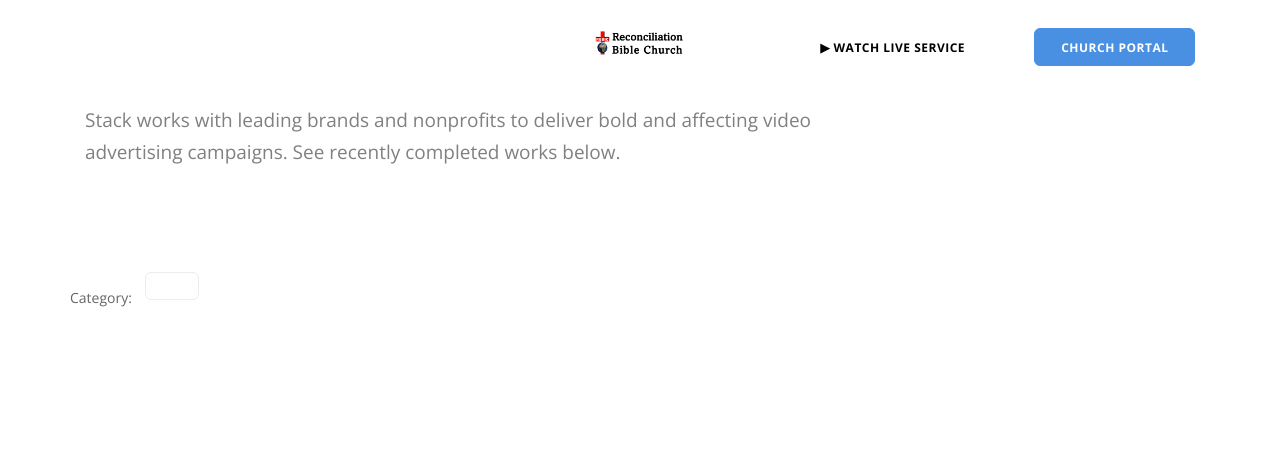
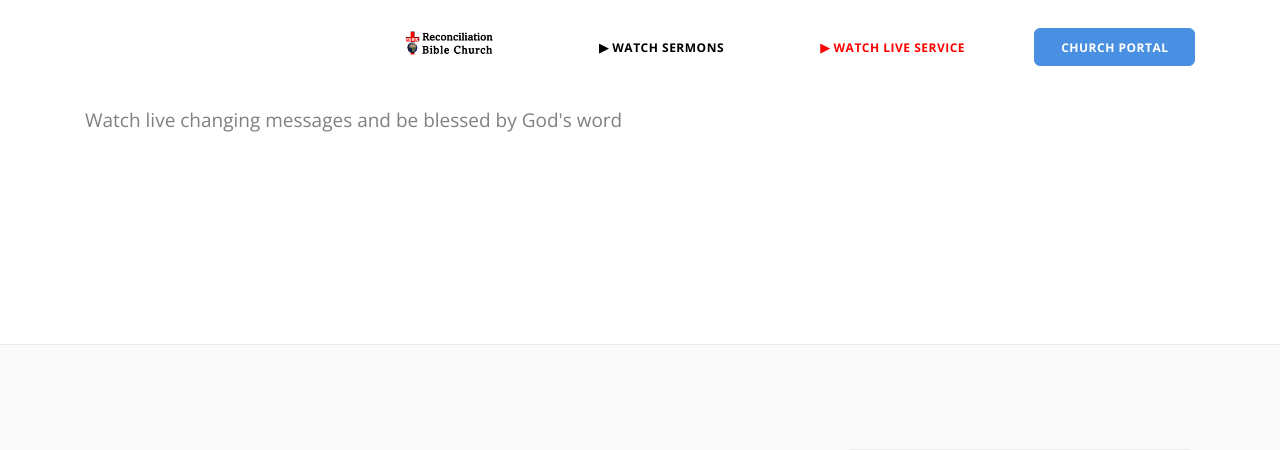
Before and after one commit to schelpstech/rebic, a PHP site: page /live.php in a window 1280 px wide. Shown: the top 450 px of the page. Run offline with PHP 8.4, Linux system fonts and the light colour scheme; data that the repository does not hold is empty; some web fonts are replaced.

Commit message:
updated link

```diff
--- a/include/header.php
+++ b/include/header.php
@@ -60,7 +60,7 @@
                         </div>
                         <!--end module-->
                     </div>
-                    <div class="col-lg-5 order-lg-1">
+                    <div class="col-lg-3 order-lg-1">
                         <div class="bar__module">
                             <ul class="menu-horizontal text-left">
 
@@ -68,11 +68,16 @@
                         </div>
                         <!--end module-->
                     </div>
-                    <div class="col-lg-5 text-right text-left-xs text-left-sm order-lg-3">
+                    <div class="col-lg-7 text-right text-left-xs text-left-sm order-lg-3">
 
                         <div class="modal-instance">
+                            <a class="btn btn--sm btn--warning type--uppercase" href="./live.php">
+                                <span class="btn__text" style="color: black;">
+                                ▶ Watch Sermons
+                                </span>
+                            </a>
                             <a class="btn type--uppercase modal-trigger" href="#">
-                                <span class="btn__text" style="color: black;">
+                                <span class="btn__text" style="color: red;">
                                     ▶ Watch Live Service
                                 </span>
                             </a>
--- a/live.php
+++ b/live.php
@@ -8,7 +8,7 @@
             <div class="row">
                 <div class="col-md-10 col-lg-8">
                     <p class="lead">
-                        Stack works with leading brands and nonprofits to deliver bold and affecting video advertising campaigns. See recently completed works below.
+                        Watch live changing messages and be blessed by God's word
                     </p>
                 </div>
             </div>
@@ -19,12 +19,7 @@
     <section>
         <div class="container">
             <div class="masonry">
-                <div class="masonry-filter-container row align-items-center">
-                    <span>Category:</span>
-                    <div class="masonry-filter-holder">
-                        <div class="masonry__filters" data-filter-all-text="All Categories"></div>
-                    </div>
-                </div>
+
                 <!--end masonry filters-->
                 <div class="masonry__container row">
                     <?php
```
